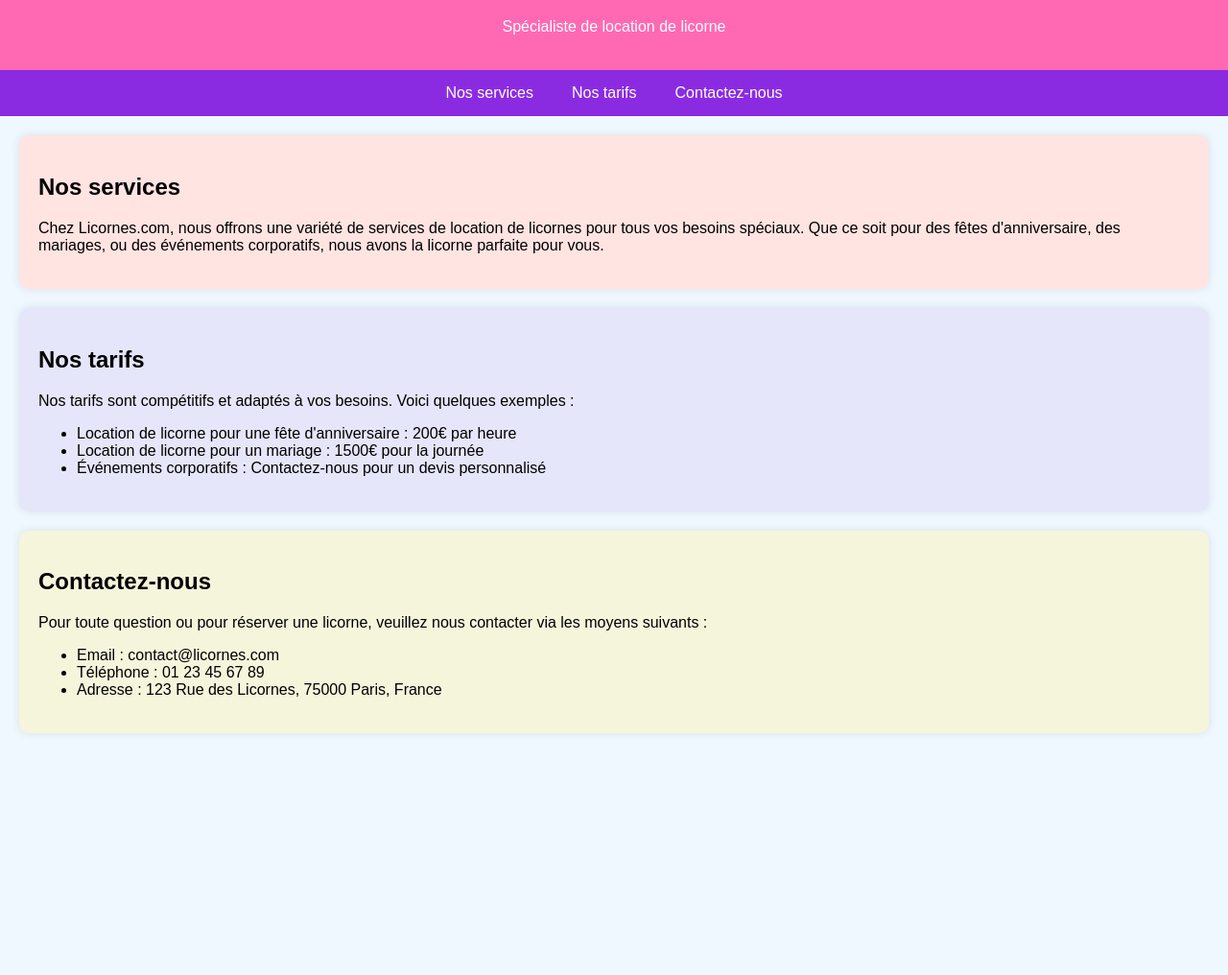
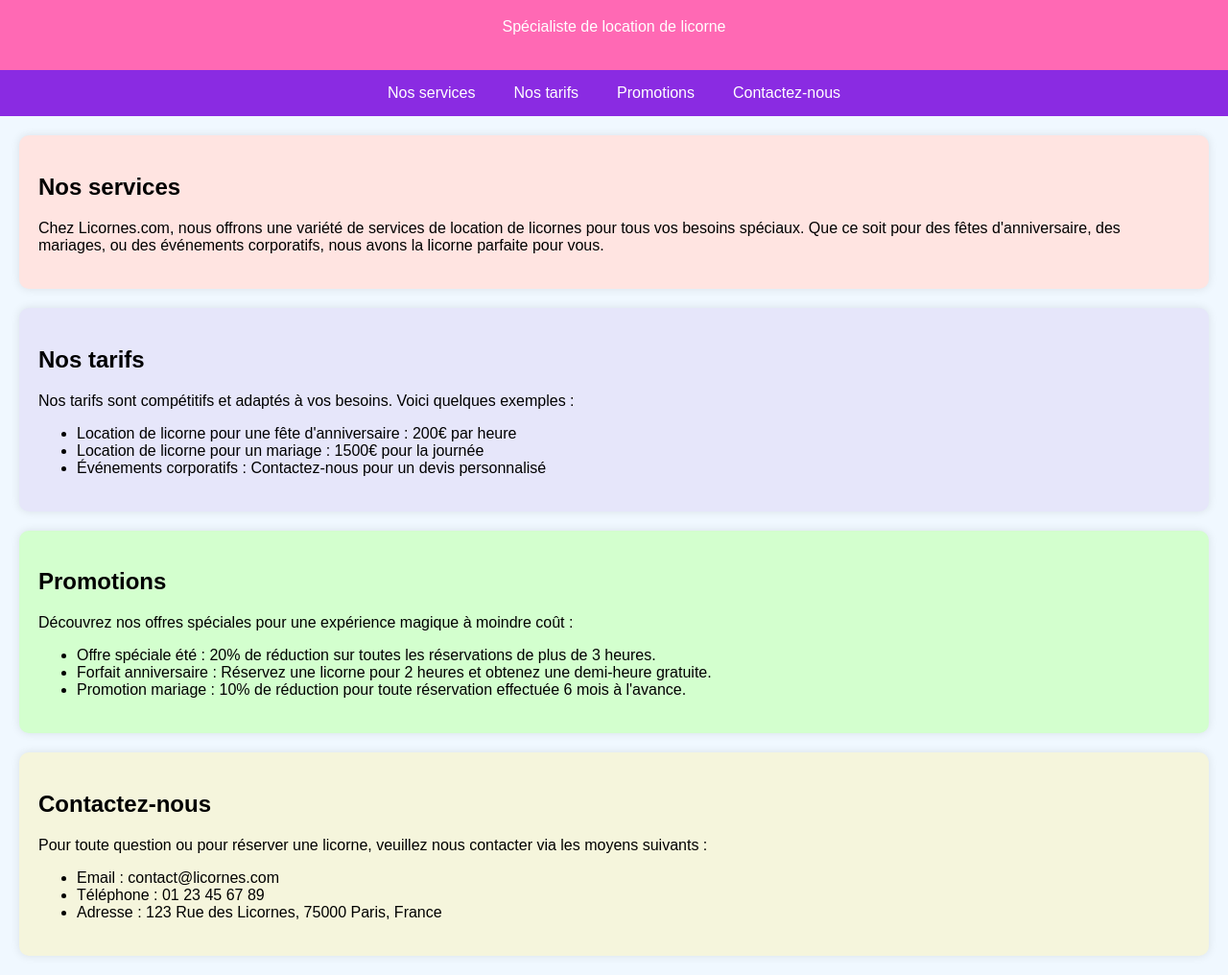
Before and after one commit to Nass64/premierprojet, a plain HTML site: page Index.html in a window 1280 px wide. Shown: the part 81-1097 px from the top of the page at 96% size. Before the commit the page ends 865 px from the top, so only its background shows below. Drawn offline with Linux system fonts and the light colour scheme.

```diff
--- a/Index.html
+++ b/Index.html
@@ -45,6 +45,9 @@
         #tarifs {
             background-color: #e6e6fa;
         }
+        #promotions {
+            background-color: #d3ffce;
+        }
         #contact {
             background-color: #f5f5dc;
         }
@@ -58,6 +61,7 @@
     <nav>
         <a href="#services">Nos services</a>
         <a href="#tarifs">Nos tarifs</a>
+        <a href="#promotions">Promotions</a>
         <a href="#contact">Contactez-nous</a>
     </nav>
     <section id="services">
@@ -73,6 +77,15 @@
             <li>Événements corporatifs : Contactez-nous pour un devis personnalisé</li>
         </ul>
     </section>
+    <section id="promotions">
+        <h2>Promotions</h2>
+        <p>Découvrez nos offres spéciales pour une expérience magique à moindre coût :</p>
+        <ul>
+            <li>Offre spéciale été : 20% de réduction sur toutes les réservations de plus de 3 heures.</li>
+            <li>Forfait anniversaire : Réservez une licorne pour 2 heures et obtenez une demi-heure gratuite.</li>
+            <li>Promotion mariage : 10% de réduction pour toute réservation effectuée 6 mois à l'avance.</li>
+        </ul>
+    </section>
     <section id="contact">
         <h2>Contactez-nous</h2>
         <p>Pour toute question ou pour réserver une licorne, veuillez nous contacter via les moyens suivants :</p>
```
Also changed, not shown: 2 other files.
